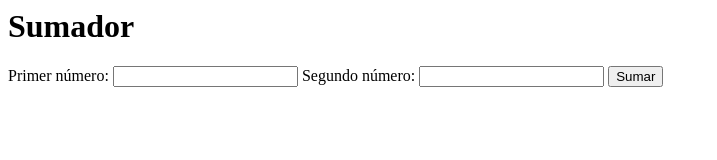
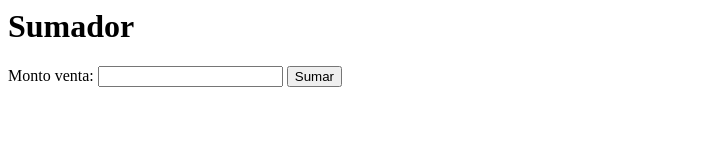
Before and after one commit to BMB0/Examen-3, a website built with Parcel: page index.html in a window 1280 px wide. Shown: the whole page, without its empty margins (0-717 px from the left). Built offline with nearby package versions, Linux system fonts and the light colour scheme.

Commit message:
Mostrar el texto monto de venta de la UI

```diff
--- a/index.html
+++ b/index.html
@@ -2,10 +2,8 @@
   <body>
     <h1>Sumador</h1>
     <form id="sumar-form">
-      <label for="primer-numero">Primer número:</label>
+      <label id= "monto-venta" for="primer-numero">Monto venta:</label>
       <input type="number" id="primer-numero" />
-      <label for="segundo-numero">Segundo número:</label>
-      <input type="number" id="segundo-numero" />
       <input type="submit" value="Sumar" />
     </form>
     <div id="resultado-div"></div>
--- a/package.json
+++ b/package.json
@@ -7,7 +7,7 @@
     "start": "parcel index.html",
     "build": "parcel build index.html --public-url ./",
     "test": "jest --watch",
-    "test-once": "jest --verbose --coverage"
+    "test-once": "jest --verbose --coverage --env='jsdom'"
   },
   "author": "Israel Antezana R.",
   "license": "ISC",
```
Also changed, not shown: src/UItest.spec.js (added, +14 -0 lines), src/sumador.test.js (deleted, +0 -7 lines).
